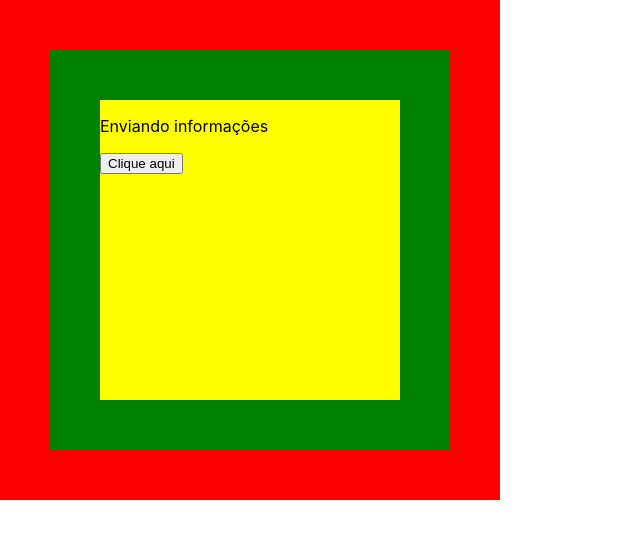
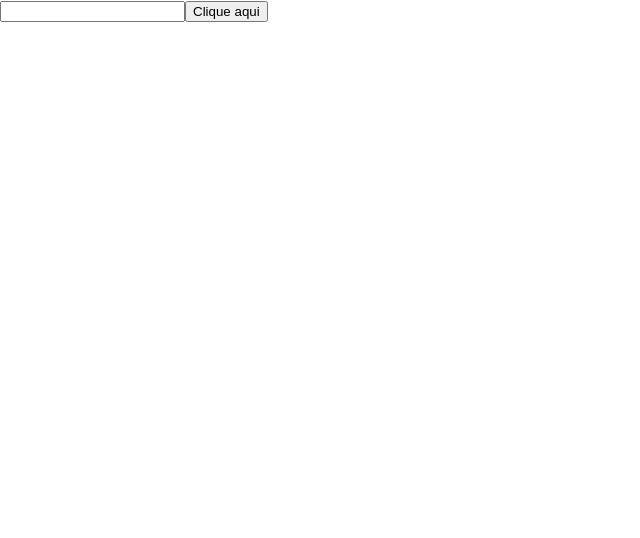
Before and after one commit to Carlos-Godoi/Curso-React-Hooks, a React (Create React App) app in the folder conceitos/: page / in a window 1280 px wide. Shown: the top 538 px of the page, without its empty margins (0-640 px from the left). Built offline with nearby package versions, Linux system fonts and the light colour scheme.

Commit message:
Aula 14 - Hook ( useRef )

```diff
--- /dev/null
+++ b/conceitos/src/hooks/Exemplo09_useRef.js
@@ -0,0 +1,28 @@
+// Importar módulos
+import React, {useRef} from 'react';
+
+
+// Função
+function Exemplo09_useRef(){
+
+    // useRef
+    const elemento = useRef();
+
+    // Função
+    const acao = () => {
+        elemento.current.focus();
+        elemento.current.style.backgroundColor = 'red';
+        elemento.current.value = 'Digite seu nome';
+    }
+
+
+    // Retornar
+    return(
+        <div>
+            <input type='text' ref={elemento} />
+            <input type='button' value='Clique aqui' onClick={acao} />
+        </div>
+    );
+}
+
+export default Exemplo09_useRef;
--- a/conceitos/src/index.js
+++ b/conceitos/src/index.js
@@ -10,7 +10,8 @@ import reportWebVitals from './reportWebVitals';
 // import Exemplo05 from './hooks/Exemplo05_useEffect';
 // import Exemplo06 from './hooks/Exemplo06_useEffect'
 // import Exemplo07 from './hooks/Exemplo07_useContext';
-import Exemplo08 from './hooks/Exemplo08_useContext';
+// import Exemplo08 from './hooks/Exemplo08_useContext';
+import Exemplo09 from './hooks/Exemplo09_useRef';
 
 
 const root = ReactDOM.createRoot(
@@ -19,7 +20,7 @@ const root = ReactDOM.createRoot(
 
 root.render(
   <React.StrictMode>
-    <Exemplo08 />
+    <Exemplo09 />
   </React.StrictMode>
 );
 
```
